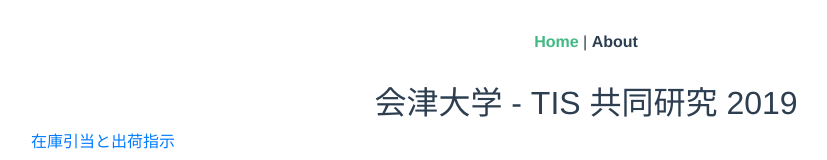
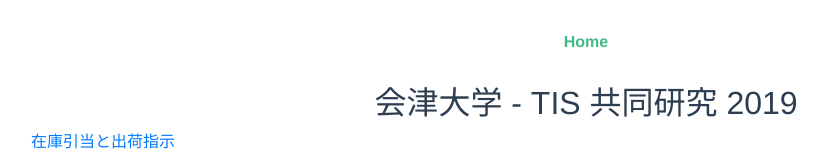
Before and after one commit to RoboticBase/zaico-extensions, a Vue app in the folder vue-app/: page / in a window 1280 px wide. Shown: the top 160 px of the page, without its empty margins (54-881 px from the left). Built offline with nearby package versions, Linux system fonts and the light colour scheme.

Commit message:
remove About page

```diff
--- a/vue-app/src/App.vue
+++ b/vue-app/src/App.vue
@@ -1,8 +1,7 @@
 <template>
   <div id="app">
     <div id="nav">
-      <router-link to="/">Home</router-link> |
-      <router-link to="/about">About</router-link>
+      <router-link to="/">Home</router-link>
     </div>
     <router-view/>
   </div>
--- a/vue-app/src/router.js
+++ b/vue-app/src/router.js
@@ -22,14 +22,6 @@
       path: '/stocks',
       name: 'stocks',
       component: Stocks
-    },
-    {
-      path: '/about',
-      name: 'about',
-      // route level code-splitting
-      // this generates a separate chunk (about.[hash].js) for this route
-      // which is lazy-loaded when the route is visited.
-      component: () => import(/* webpackChunkName: "about" */ './views/About.vue')
     }
   ]
 })
--- a/vue-app/src/views/About.vue
+++ /dev/null
@@ -1,5 +0,0 @@
-<template>
-  <div class="about">
-    <h1>This is an about page</h1>
-  </div>
-</template>
```
